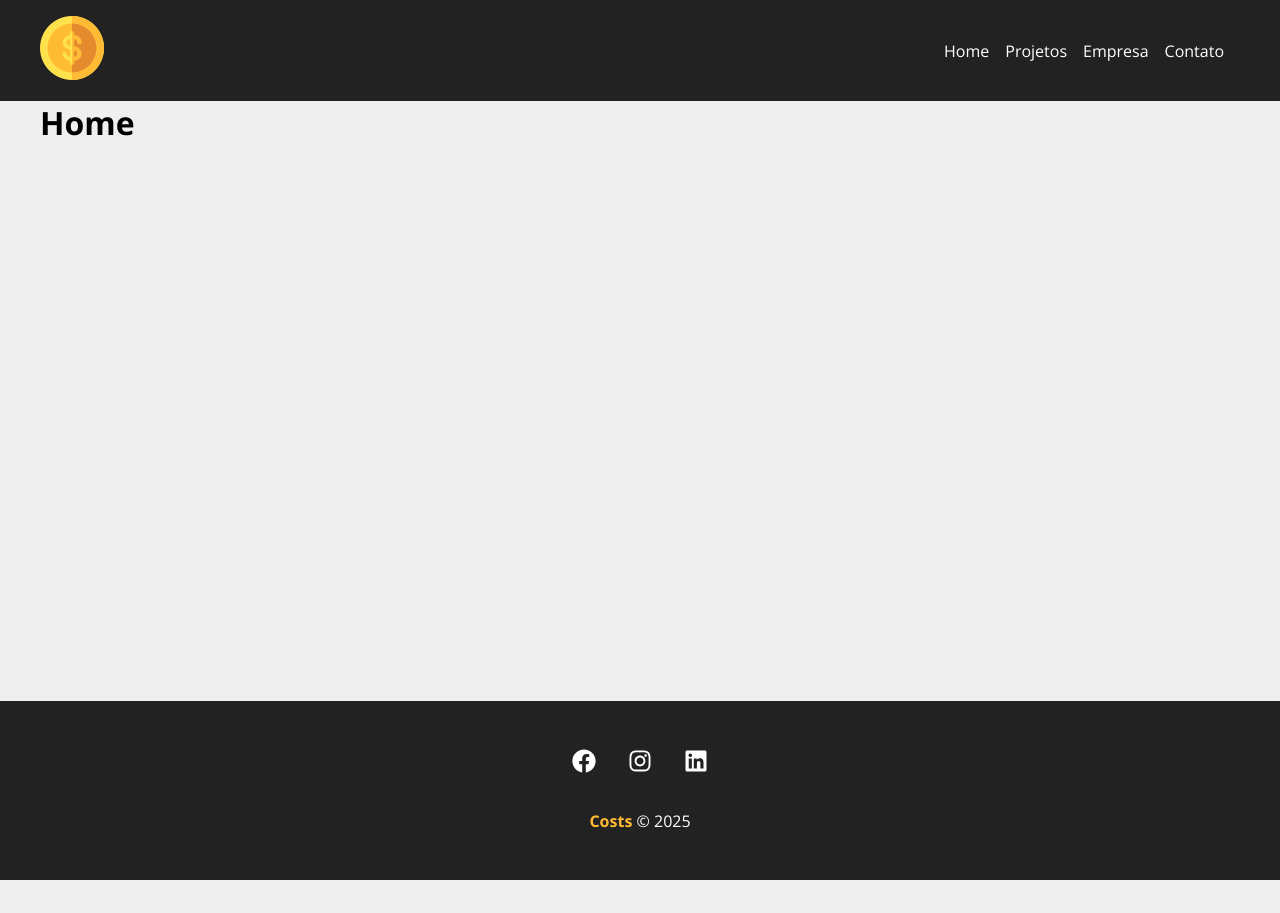
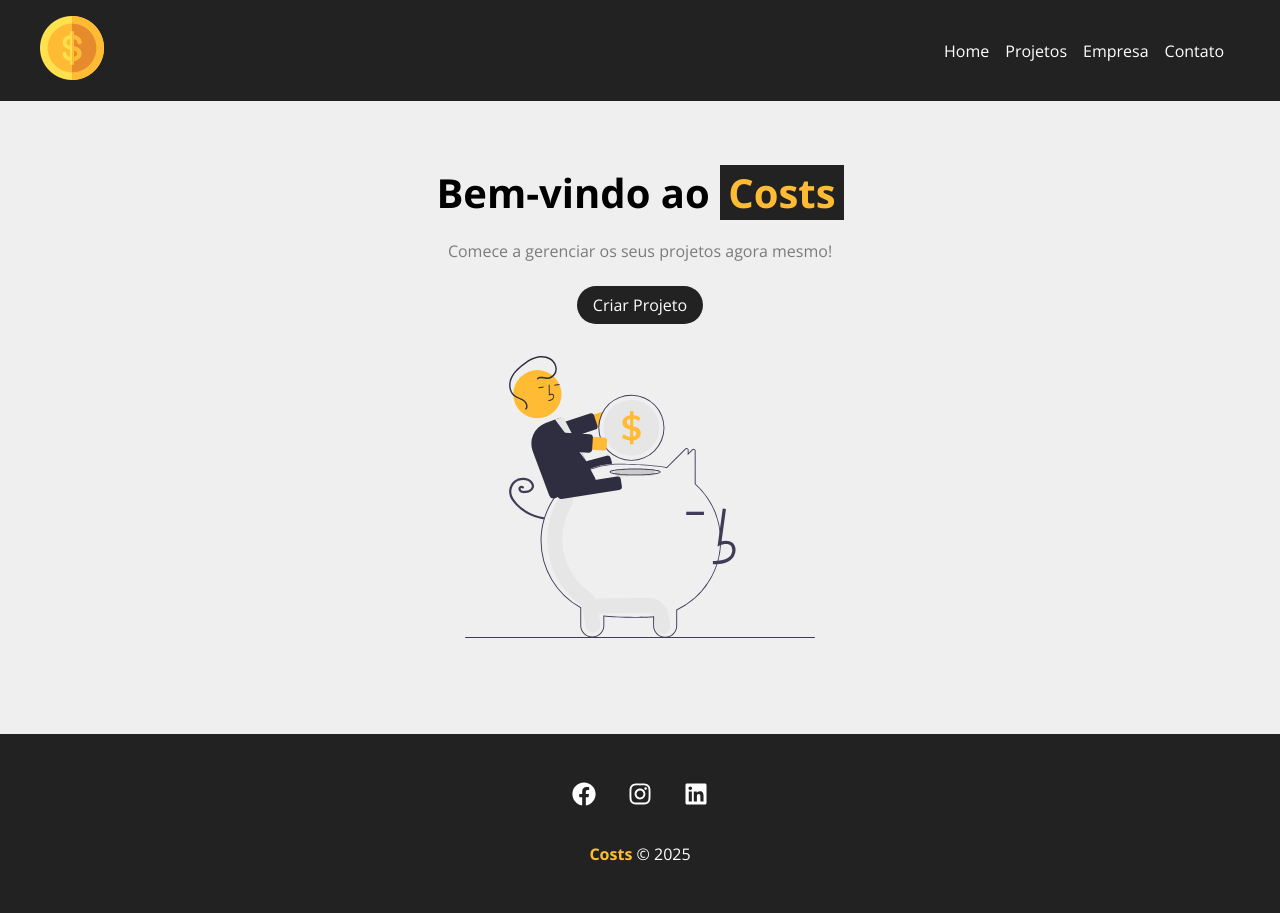
Before and after one commit to AlanGabHahn/costs, a React (Create React App) app: page / in a window 1280 px wide. Before the commit the page ends 880 px from the top, so only its background shows below. Built offline with nearby package versions, Linux system fonts and the light colour scheme.

Commit message:
Criando a home

```diff
--- /dev/null
+++ b/src/components/layout/LinkButton.js
@@ -0,0 +1,13 @@
+import { Link } from 'react-router-dom';
+
+import styles from './LinkButton.module.css';
+
+const LinkButton = ({ to, text }) => {
+    return (
+        <Link className={styles.btn} to={to}>
+            {text}
+        </Link>
+    );
+}
+
+export default LinkButton;
--- /dev/null
+++ b/src/components/layout/LinkButton.module.css
@@ -0,0 +1,13 @@
+.btn {
+    background-color: #222;
+    color: #FFF;
+    padding: 0.5em 1em;
+    text-decoration: none;
+    transition: 0.5s;
+    border-radius: 2em;
+}
+
+.btn:hover {
+    color: #FFBB33;
+    transform: scale(1.1);
+}
--- a/src/components/pages/Home.js
+++ b/src/components/pages/Home.js
@@ -1,10 +1,16 @@
+import LinkButton from '../layout/LinkButton';
 
+import styles from './Home.module.css';
+import savings from '../../img/savings.svg'
 
 const Home = () => {
     return (
-        <div>
-            <h1>Home</h1>
-        </div>
+        <section className={styles.home_container}>
+            <h1>Bem-vindo ao <span>Costs</span></h1>
+            <p>Comece a gerenciar os seus projetos agora mesmo!</p>
+            <LinkButton to="/newproject" text="Criar Projeto" />
+            <img src={savings} alt="Costs" />
+        </section>
     );
 }
 
--- /dev/null
+++ b/src/components/pages/Home.module.css
@@ -0,0 +1,29 @@
+.home_container {
+    width: 100%;
+    display: flex;
+    flex-direction: column;
+    align-items: center;
+    justify-content: center;
+    padding: 4em;
+}
+
+.home_container h1 {
+    font-size: 2.5em;
+    margin-bottom: 0.5em;
+}
+
+.home_container h1 span {
+    color: #FFBB33;
+    padding: 0 .2em;
+    background-color: #222;
+}
+
+.home_container p {
+    margin-bottom: 1.5em;
+    color: #7B7B7B;
+}
+
+.home_container img {
+    width: 350px;
+    margin: 2em 0;
+}
```
